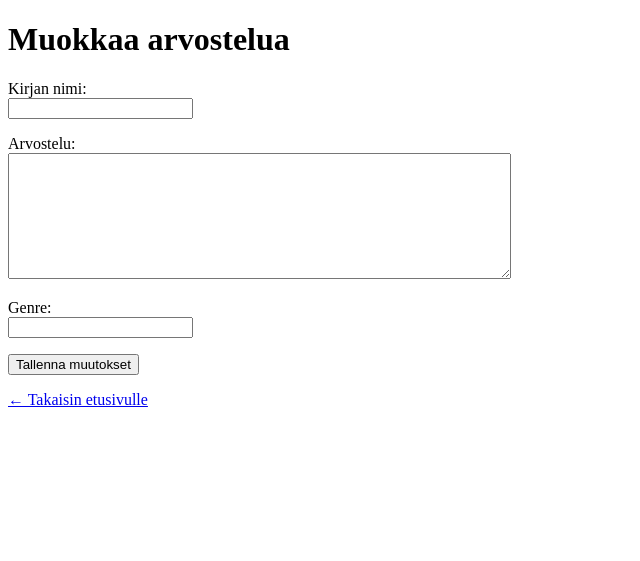
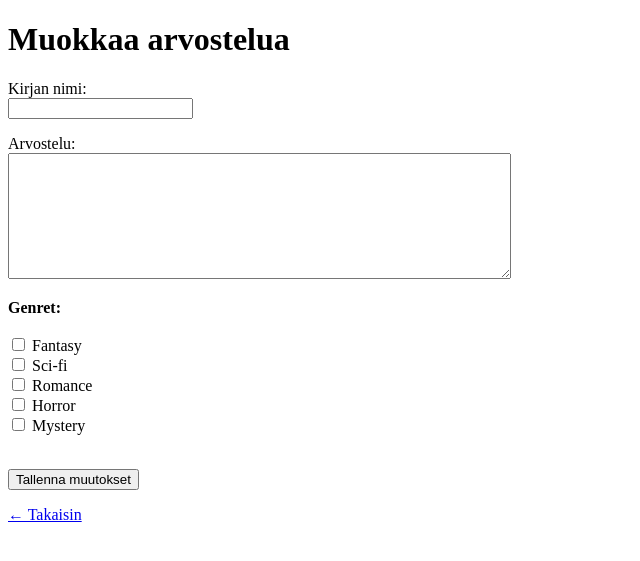
Before and after one commit to eelix-ok/kirja-arvostelu-sovellus, a Flask app: template templates/edit.html in a window 1280 px wide. Shown: the top 561 px of the page, without its empty margins (0-640 px from the left). Run offline with Flask 3, Linux system fonts and the light colour scheme; the template is opened without the code that fills it, so the values that code supplies are empty.

Commit message:
Fixed editing / updating reviews

```diff
--- a/app.py
+++ b/app.py
@@ -169,20 +169,41 @@ def edit(id):
 # ---------------- UPDATE ----------------
 @app.route("/update", methods=["POST"])
 def update():
+    review_id = request.form["id"]
+    title = request.form["title"].strip()
+    review = request.form["review"].strip()
+    genres = request.form.getlist("genres")
+
+    if not title or not review:
+        return "VIRHE: nimi ja arvostelu pakollisia"
+
     db.execute("""
         UPDATE reviews
-        SET title = ?, review = ?, genre = ?
+        SET title = ?, review = ?
         WHERE id = ?
-    """, [
-        request.form["title"],
-        request.form["review"],
-        request.form["genre"],
-        request.form["id"]
-    ])
+    """, (title, review, review_id))
+
+
+    db.execute("""
+        DELETE FROM review_genres
+        WHERE review_id = ?
+    """, (review_id,))
+
+
+    for g in genres:
+        db.execute("INSERT OR IGNORE INTO genres (name) VALUES (?)", (g,))
+
+        genre_id = db.query(
+            "SELECT id FROM genres WHERE name = ?",
+            (g,)
+        )[0][0]
+
+        db.execute("""
+            INSERT INTO review_genres (review_id, genre_id)
+            VALUES (?, ?)
+        """, (review_id, genre_id))
 
     return redirect("/")
-
-
 # ---------------- DELETE ----------------
 @app.route("/delete/<int:id>")
 def delete(id):
--- a/templates/edit.html
+++ b/templates/edit.html
@@ -1,6 +1,5 @@
 <!DOCTYPE html>
 <html>
-
 <head>
   <title>Muokkaa arvostelua</title>
 </head>
@@ -11,32 +10,63 @@
 
 <form action="/update" method="post">
 
-    <!-- ID piilotettuna -->
-    <input type="hidden" name="id" value="{{ review[0] }}">
+  <!-- hidden id -->
+  <input type="hidden" name="id" value="{{ review['id'] }}">
 
   <p>
     Kirjan nimi:<br>
-      <input type="text" name="title" value="{{ review[1] }}" required>
+    <input type="text" name="title" value="{{ review['title'] }}" required>
   </p>
 
   <p>
     Arvostelu:<br>
-      <textarea name="review" rows="8" cols="60" required>{{ review[2] }}</textarea>
+    <textarea name="review" rows="8" cols="60" required>{{ review['review'] }}</textarea>
   </p>
 
   <p>
-      Genre:<br>
-      <input type="text" name="genre" value="{{ review[3] }}" required>
+    <b>Genret:</b><br><br>
+
+    <label>
+      <input type="checkbox" name="genres" value="fantasy"
+        {% if "fantasy" in review["genres"] %}checked{% endif %}>
+      Fantasy
+    </label><br>
+
+    <label>
+      <input type="checkbox" name="genres" value="scifi"
+        {% if "scifi" in review["genres"] %}checked{% endif %}>
+      Sci-fi
+    </label><br>
+
+    <label>
+      <input type="checkbox" name="genres" value="romance"
+        {% if "romance" in review["genres"] %}checked{% endif %}>
+      Romance
+    </label><br>
+
+    <label>
+      <input type="checkbox" name="genres" value="horror"
+        {% if "horror" in review["genres"] %}checked{% endif %}>
+      Horror
+    </label><br>
+
+    <label>
+      <input type="checkbox" name="genres" value="mystery"
+        {% if "mystery" in review["genres"] %}checked{% endif %}>
+      Mystery
+    </label><br>
+
   </p>
+
+  <br>
 
   <button type="submit">Tallenna muutokset</button>
 
 </form>
 
 <p>
-    <a href="/">← Takaisin etusivulle</a>
+  <a href="/">← Takaisin</a>
 </p>
 
 </body>
-
 </html>
```
Lines whose indentation alone changed are shown as unchanged.
